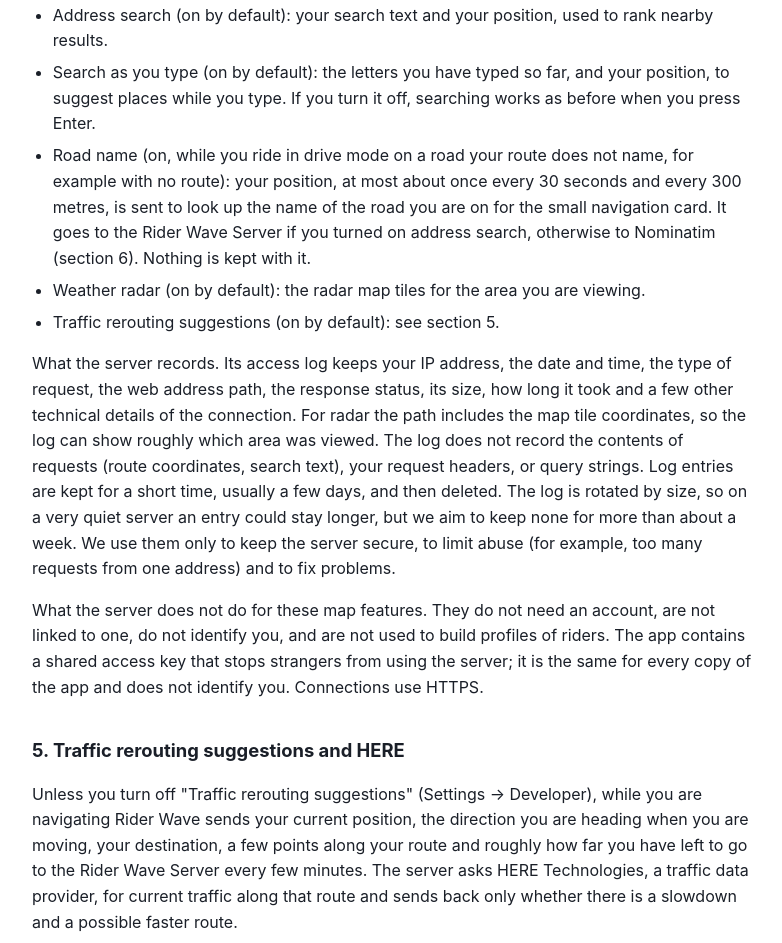
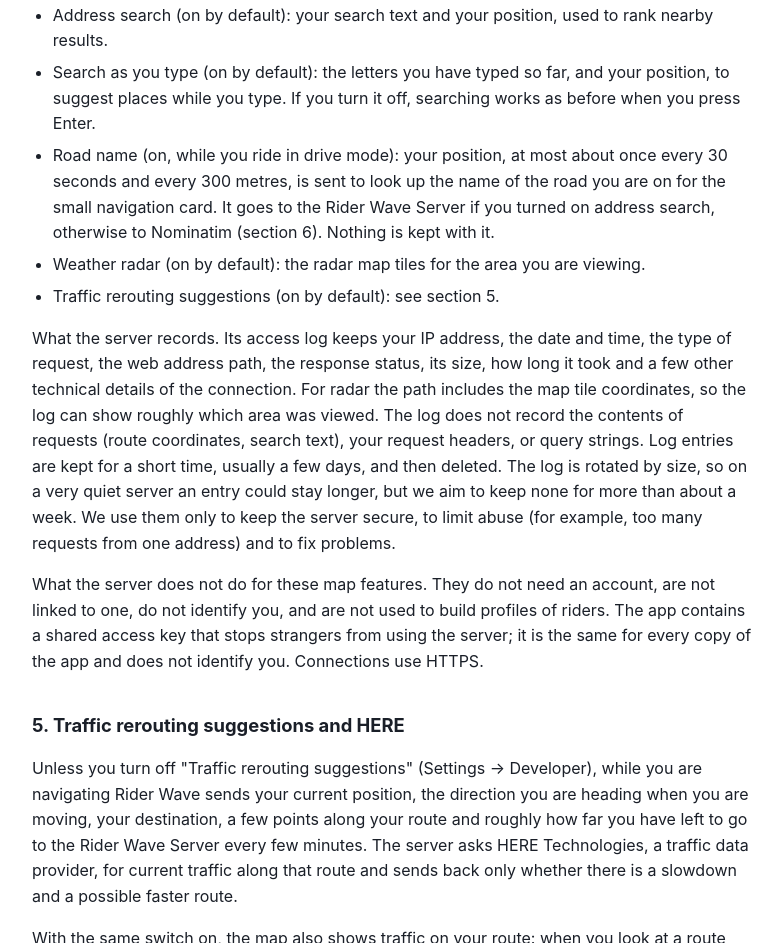
Before and after one commit to terraBae/riderwave-legal, a plain HTML site: page privacy-ios.html in a window 1280 px wide. Shown: the part 2147-3090 px from the top of the page, without its empty margins (248-1030 px from the left). Drawn offline with Linux system fonts and the light colour scheme.

Commit message:
Privacy policy 2026-11-19: road name lookup runs while riding in drive mode (position, at most every 30 s / 300 m, nothing kept)

```diff
--- a/privacy-ios.html
+++ b/privacy-ios.html
@@ -88,7 +88,7 @@
   <li>Routes (on by default): the start, stops and destination of a route that lies within Florida and Kentucky, and the direction you are heading when you are moving (so the route starts the right way), are sent so the server can calculate it. If you ask for a way home that avoids highways or tolls, or that uses different roads from the ride, the app sends the same kind of request; for "different roads" it also sends up to 40 points along the roads you just rode, so the server can steer away from them. Other routes use the public routing services in section 6.</li>
   <li>Address search (on by default): your search text and your position, used to rank nearby results.</li>
   <li>Search as you type (on by default): the letters you have typed so far, and your position, to suggest places while you type. If you turn it off, searching works as before when you press Enter.</li>
-  <li>Road name (on, while you ride in drive mode on a road your route does not name, for example with no route): your position, at most about once every 30 seconds and every 300 metres, is sent to look up the name of the road you are on for the small navigation card. It goes to the Rider Wave Server if you turned on address search, otherwise to Nominatim (section 6). Nothing is kept with it.</li>
+  <li>Road name (on, while you ride in drive mode): your position, at most about once every 30 seconds and every 300 metres, is sent to look up the name of the road you are on for the small navigation card. It goes to the Rider Wave Server if you turned on address search, otherwise to Nominatim (section 6). Nothing is kept with it.</li>
   <li>Weather radar (on by default): the radar map tiles for the area you are viewing.</li>
   <li>Traffic rerouting suggestions (on by default): see section 5.</li>
 </ul>
```
Also changed, not shown: privacy.html (+1 -1 lines).
